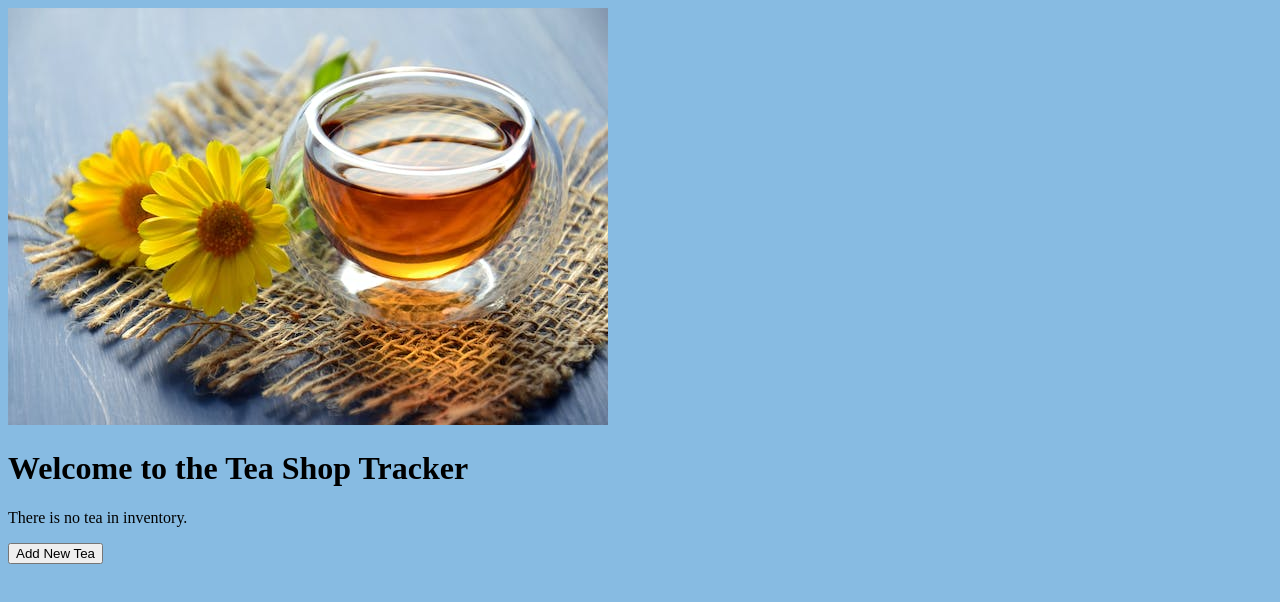
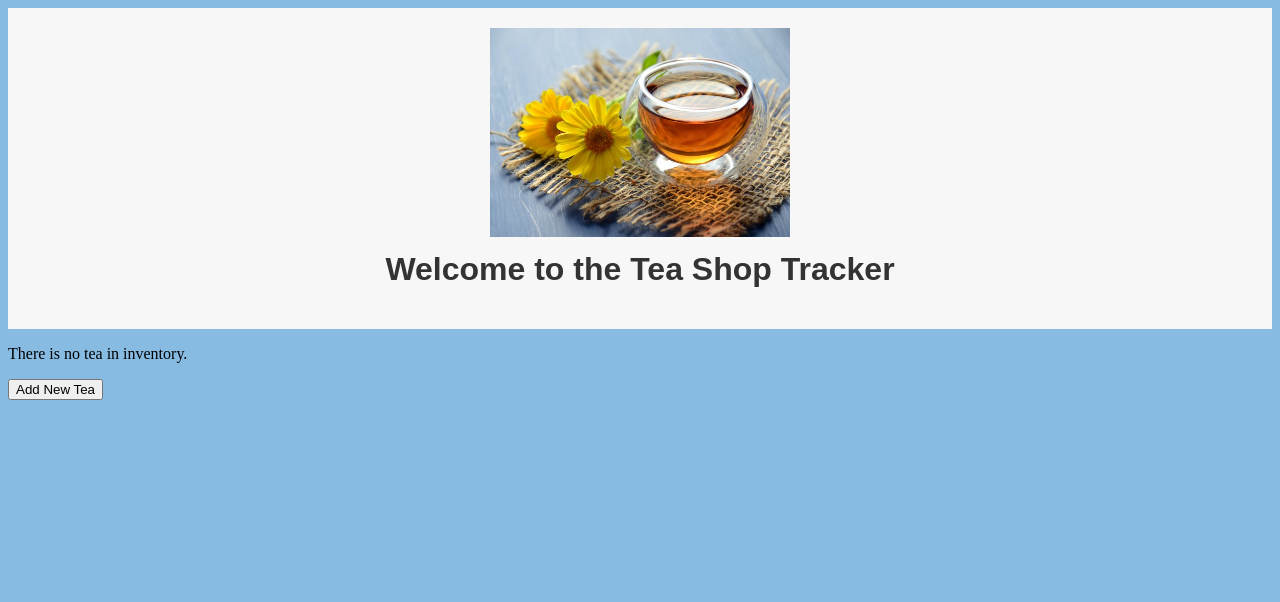
Before and after one commit to jessicahattig/TeaShopTracker, a React (Create React App) app: page / in a window 1280 px wide. Shown: the top 602 px of the page. Built offline with nearby package versions, Linux system fonts and the light colour scheme.

Commit message:
Add styling to header.

```diff
--- a/src/components/Header.js
+++ b/src/components/Header.js
@@ -1,13 +1,29 @@
 import React from "react";
-import teaImage from "./../img/tea.png"
+import teaImage from "./../img/tea.png";
 
 function Header() {
+  const headerStyle = {
+    textAlign: 'center',
+    padding: '20px',
+    backgroundColor: '#f7f7f7',
+  };
+
+  const imageStyle = {
+    width: '300px',
+    height: 'auto',
+  };
+
+  const titleStyle = {
+    fontFamily: 'Arial, sans-serif',
+    color: '#333',
+    marginTop: '10px',
+  };
+
   return (
-    <>
-      <img src={teaImage} alt="Tea" />
-      <h1>Welcome to the Tea Shop Tracker</h1>
-    </>
-
+    <div style={headerStyle}>
+      <img src={teaImage} alt="Tea" style={imageStyle} />
+      <h1 style={titleStyle}>Welcome to the Tea Shop Tracker</h1>
+    </div>
   );
 }
 
```
